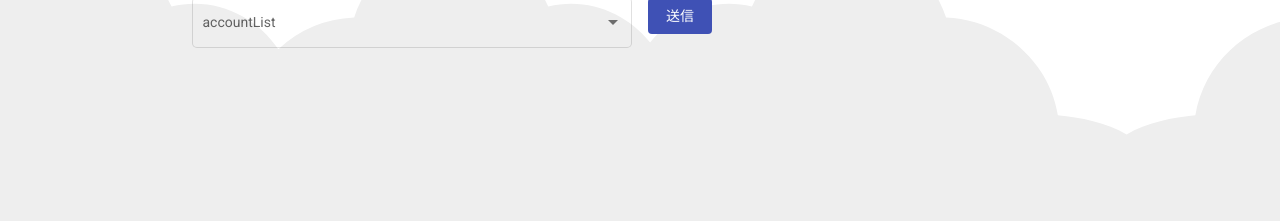
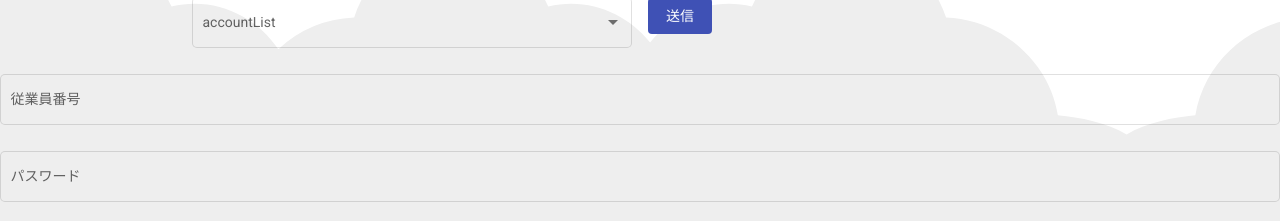
Before and after one commit to katayama8000/axum-shuttle, an Angular app: page /signin in a window 1280 px wide. Before the commit this address led to /. Shown: the part 591-812 px from the top of the page. Built offline with nearby package versions, Linux system fonts and the light colour scheme.

Commit message:
✨ signin追加

```diff
--- a/src/app/app-routing.module.ts
+++ b/src/app/app-routing.module.ts
@@ -1,7 +1,11 @@
 import { NgModule } from '@angular/core';
 import { RouterModule, Routes } from '@angular/router';
+import { SigninComponent } from './signin/signin.component';
 
-const routes: Routes = [];
+const routes: Routes = [
+  { path: '', redirectTo: 'signin', pathMatch: 'full' },
+  { path: 'signin', component: SigninComponent },
+];
 
 @NgModule({
   imports: [RouterModule.forRoot(routes)],
--- a/src/app/app.module.ts
+++ b/src/app/app.module.ts
@@ -8,10 +8,11 @@ import { BrowserAnimationsModule } from '@angular/platform-browser/animations';
 import { SampleComponent } from './sample/sample.component';
 import { FormsModule, ReactiveFormsModule } from '@angular/forms';
 import { BgCloudComponent } from './bg-cloud/bg-cloud.component';
+import { SigninComponent } from './signin/signin.component';
 
 
 @NgModule({
-  declarations: [AppComponent, SampleComponent, BgCloudComponent],
+  declarations: [AppComponent, SampleComponent, BgCloudComponent, SigninComponent],
   imports: [
     BrowserModule,
     AppRoutingModule,
--- /dev/null
+++ b/src/app/signin/signin.component.html
@@ -0,0 +1,9 @@
+<mat-form-field appearance="outline" class="w-full">
+  <mat-label>従業員番号</mat-label>
+  <input matInput [(ngModel)]="employeeNumber" />
+</mat-form-field>
+
+<mat-form-field appearance="outline" class="w-full">
+  <mat-label>パスワード</mat-label>
+  <input matInput [(ngModel)]="password" />
+</mat-form-field>
--- /dev/null
+++ b/src/app/signin/signin.component.ts
@@ -0,0 +1,15 @@
+import { Component, OnInit } from '@angular/core';
+
+@Component({
+  selector: 'app-signin',
+  templateUrl: './signin.component.html',
+  styleUrls: ['./signin.component.css'],
+})
+export class SigninComponent implements OnInit {
+  constructor() {}
+
+  ngOnInit(): void {}
+
+  employeeNumber!: number;
+  password!: number;
+}
```
Also changed, not shown: src/app/signin/signin.component.css (added), 1 other file (tests, documents, lock files or other folders).
